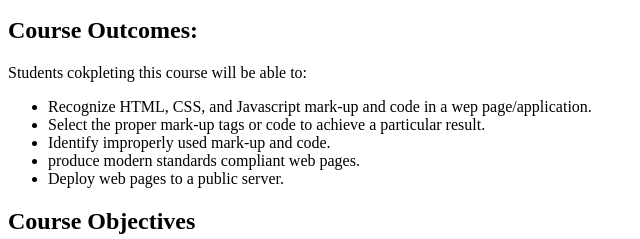
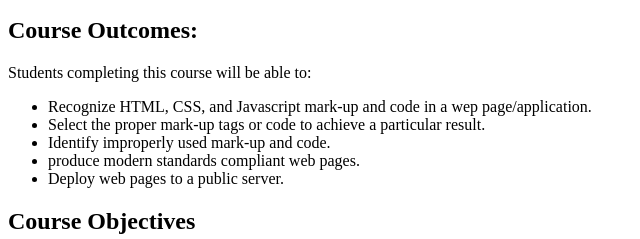
Before and after one commit to jlaude2504/Lab2, a plain HTML site: page index.html in a window 1280 px wide. Shown: the part 466-705 px from the top of the page, 0-640 px from the left. Drawn offline with Linux system fonts and the light colour scheme.

Commit message:
Update index.html

```diff
--- a/index.html
+++ b/index.html
@@ -21,7 +21,7 @@
 <p>This course will cover the creation of Web pages and sites using HTML, CSS, Javascript and graphical applications. Networked multimedia distribution technologies are also explored. The design of effective Web site including page layout, user interface design, graphic design, content flow and site structure as well as management of Web site resources including intranet management and design consideration are addressed. Students design and create major Web site with multiple pages and cross-linked structures <strong>Prerequisites</strong>:[none] <strong>Credit</strong>: 2-2-3 Semester Hours</p>
 
 <h2>Course Outcomes:</h2>
-<p>Students cokpleting this course will be able to:</p>
+<p>Students completing this course will be able to:</p>
 
 <ul>
 	<li>Recognize HTML, CSS, and Javascript mark-up and code in a wep page/application.</li>
```
